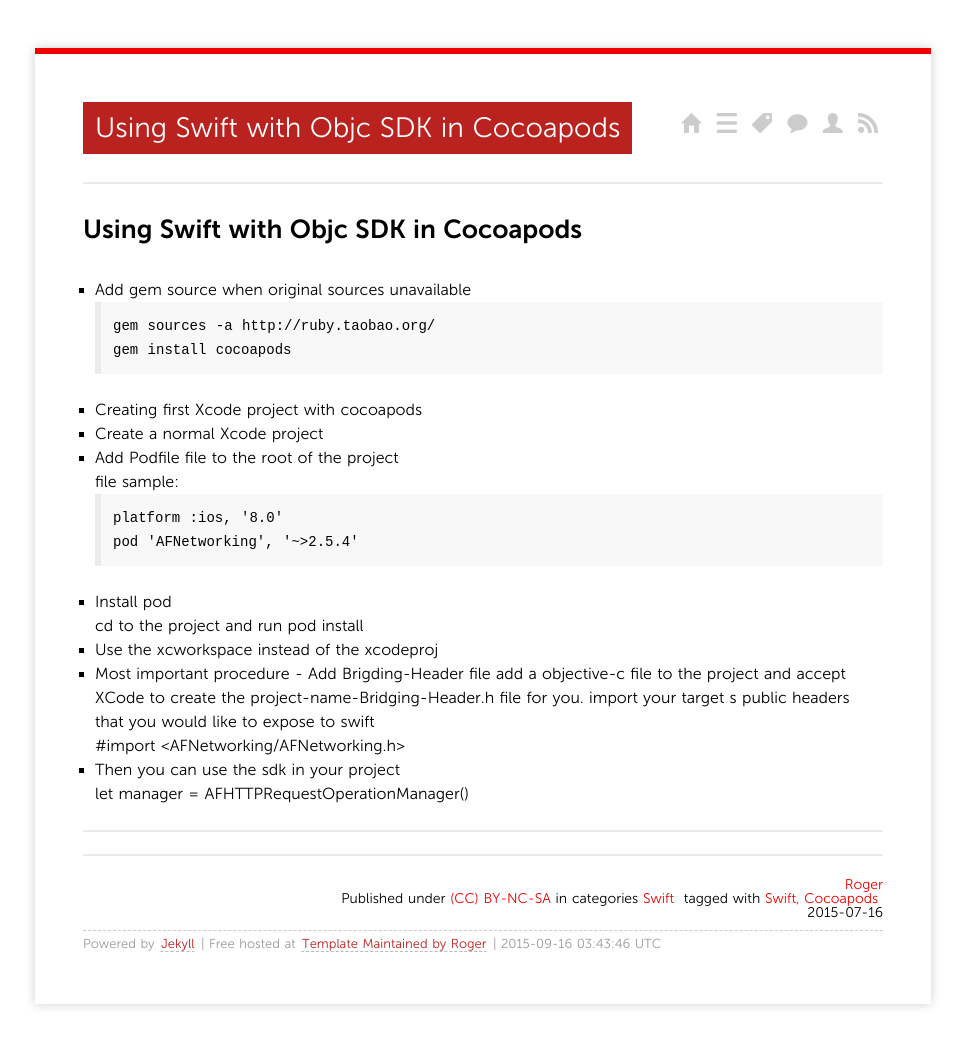
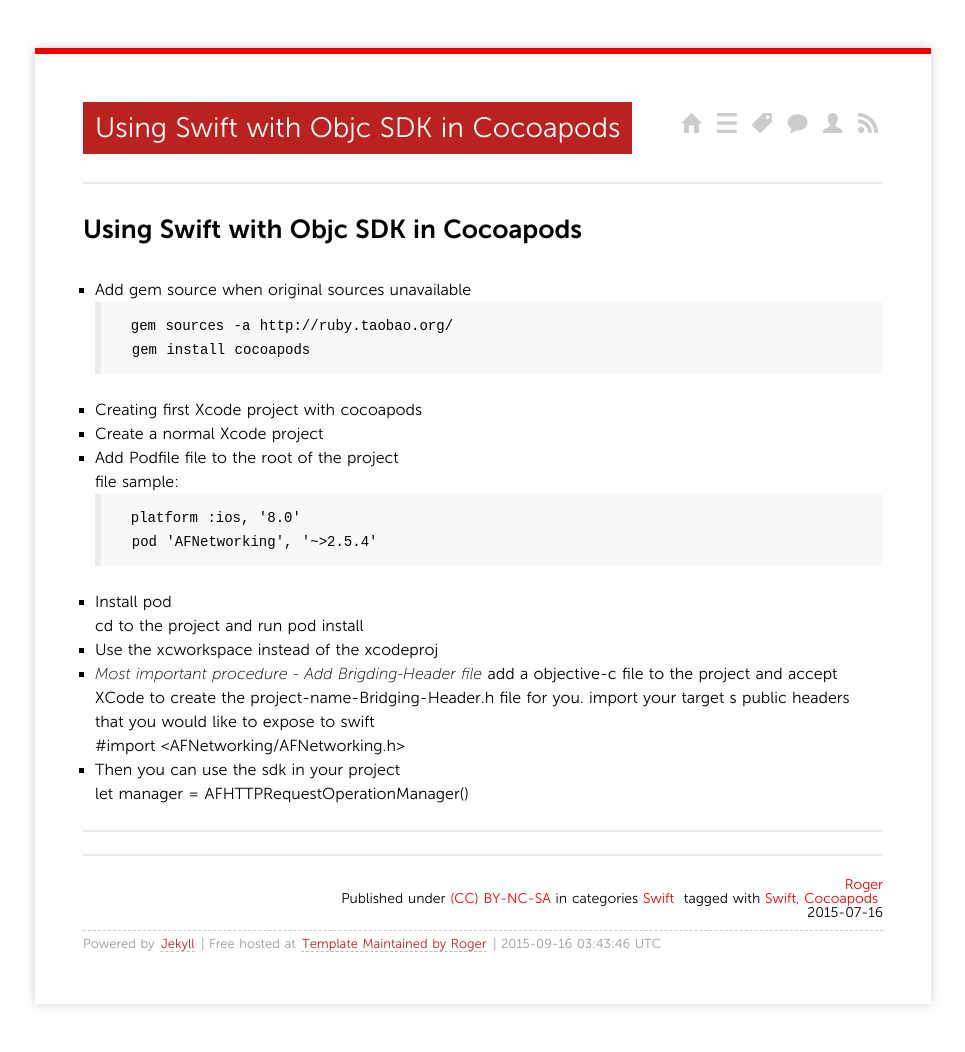
Before and after one commit to TJRoger/tjroger.github.io, a Jekyll site: the page built from _posts/2015/2015-07-16-Using-Swift-with-Objective-C-SDK-in-Cocoapods.md, in a window 1280 px wide. Shown: the whole page, without its empty margins (157-1122 px from the left). Built offline with Jekyll 4.4.1, drawn with Linux system fonts in a browser that asks for light colours; nearby versions of some CDN libraries; Markdown is read by kramdown in place of the engine named in the settings; comment, search, counter and statistics services are not loaded.

Commit message:
update syntax

````diff
--- a/_posts/2015/2015-07-16-Using-Swift-with-Objective-C-SDK-in-Cocoapods.md
+++ b/_posts/2015/2015-07-16-Using-Swift-with-Objective-C-SDK-in-Cocoapods.md
@@ -12,22 +12,21 @@ tags:
 ## Using Swift with Objc SDK in Cocoapods
 * Add gem source when original sources unavailable
 ```
-gem sources -a http://ruby.taobao.org/
-gem install cocoapods
+    gem sources -a http://ruby.taobao.org/
+    gem install cocoapods
 ```
-
 * Creating first Xcode project with cocoapods
 * Create a normal Xcode project
 * Add `Podfile` file to the root of the project
  file sample:
 ```
-platform :ios, '8.0'
-pod 'AFNetworking', '~>2.5.4'
+    platform :ios, '8.0'
+    pod 'AFNetworking', '~>2.5.4'
 ```
 * Install pod
 cd to the project and run `pod install`
 * Use the `xcworkspace` instead of the `xcodeproj`
-* Most important procedure - Add `Brigding-Header` file
+* *Most important procedure - Add `Brigding-Header` file*
 add a objective-c file to the project and accept XCode to create the `project-name-Bridging-Header.h` file for you.
 import your target s public headers that you would like to expose to swift
 `#import <AFNetworking/AFNetworking.h>`
````
